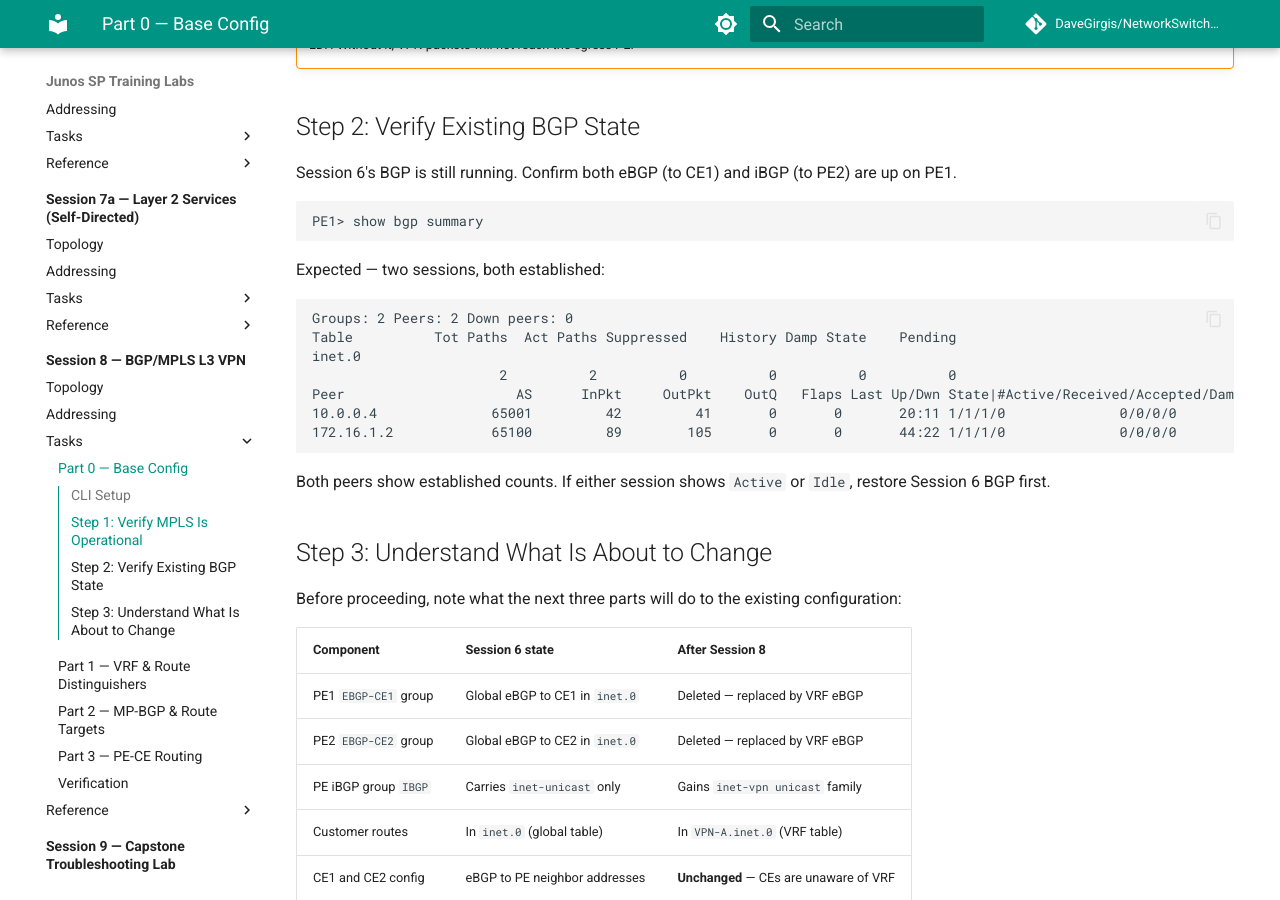
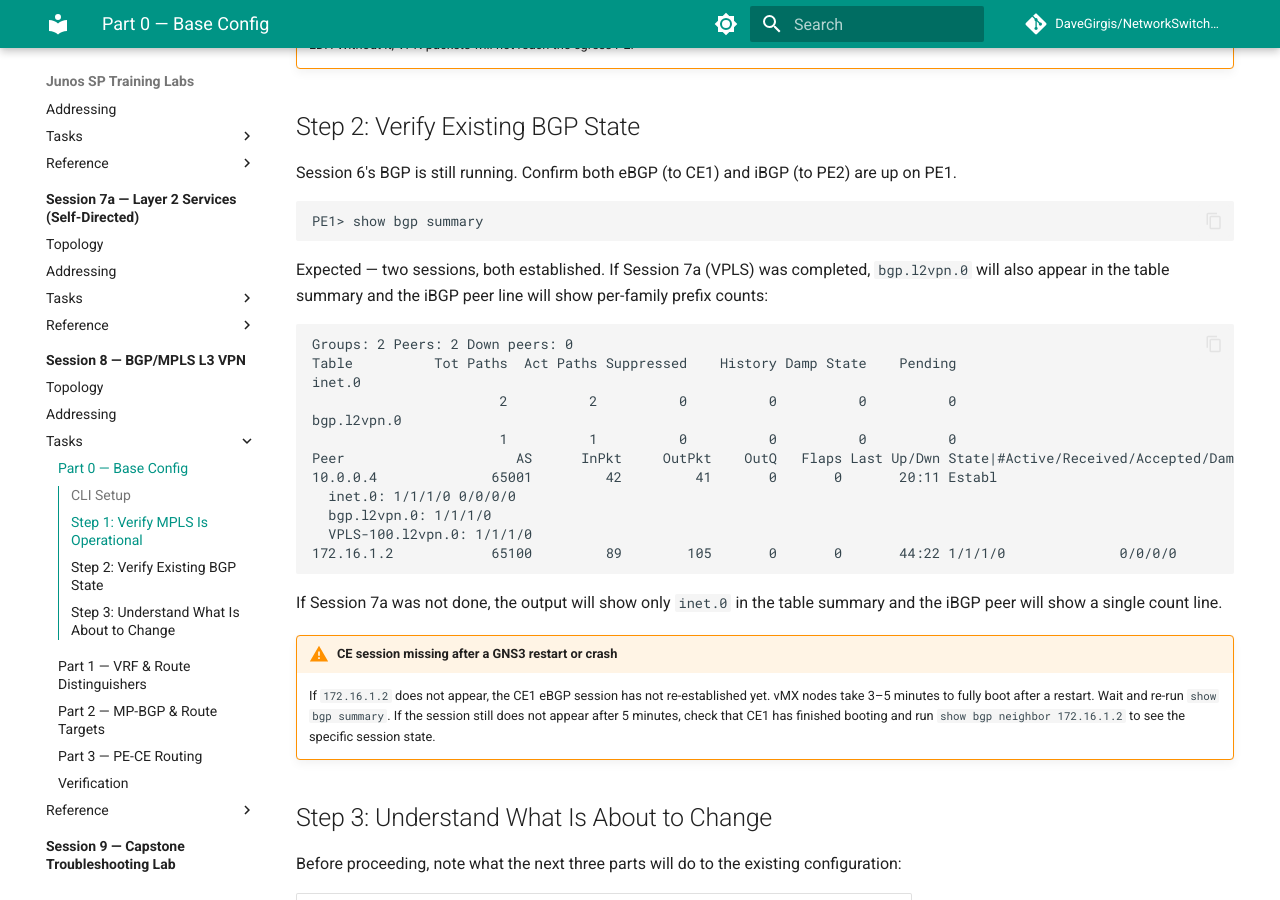
Before and after one commit to DaveGirgis/NetworkSwitchLab-JUNOS, an MkDocs documentation site: the page built from docs/session8/tasks/part0.md, in a window 1280 px wide and 900 px high, scrolled down 1169 px. Built offline with MkDocs 1.6.1 and Material for MkDocs 9.7.7, drawn with Linux system fonts in a browser that asks for light colours; comment, search, counter and statistics services are not loaded.

Commit message:
Fix Session 8 Part 0: update bgp summary expected output for Session 7a
If Session 7a VPLS was done, bgp.l2vpn.0 appears in show bgp summary
and the iBGP peer shows per-family prefix counts. Add warning about CE
session missing after GNS3 crash/restart.

Co-Authored-By: Claude Sonnet 4.6 <noreply@anthropic.com>

````diff
--- a/docs/session8/tasks/part0.md
+++ b/docs/session8/tasks/part0.md
@@ -60,19 +60,27 @@ Session 6's BGP is still running. Confirm both eBGP (to CE1) and iBGP (to PE2) a
 PE1> show bgp summary
 ```
 
-Expected — two sessions, both established:
+Expected — two sessions, both established. If Session 7a (VPLS) was completed, `bgp.l2vpn.0` will also appear in the table summary and the iBGP peer line will show per-family prefix counts:
 
 ```text
 Groups: 2 Peers: 2 Down peers: 0
 Table          Tot Paths  Act Paths Suppressed    History Damp State    Pending
 inet.0
                        2          2          0          0          0          0
+bgp.l2vpn.0
+                       1          1          0          0          0          0
 Peer                     AS      InPkt     OutPkt    OutQ   Flaps Last Up/Dwn State|#Active/Received/Accepted/Damped...
-10.0.0.4              65001         42         41       0       0       20:11 1/1/1/0              0/0/0/0
+10.0.0.4              65001         42         41       0       0       20:11 Establ
+  inet.0: 1/1/1/0 0/0/0/0
+  bgp.l2vpn.0: 1/1/1/0
+  VPLS-100.l2vpn.0: 1/1/1/0
 172.16.1.2            65100         89        105       0       0       44:22 1/1/1/0              0/0/0/0
 ```
 
-Both peers show established counts. If either session shows `Active` or `Idle`, restore Session 6 BGP first.
+If Session 7a was not done, the output will show only `inet.0` in the table summary and the iBGP peer will show a single count line.
+
+!!! warning "CE session missing after a GNS3 restart or crash"
+    If `172.16.1.2` does not appear, the CE1 eBGP session has not re-established yet. vMX nodes take 3–5 minutes to fully boot after a restart. Wait and re-run `show bgp summary`. If the session still does not appear after 5 minutes, check that CE1 has finished booting and run `show bgp neighbor 172.16.1.2` to see the specific session state.
 
 ## Step 3: Understand What Is About to Change
 
````
